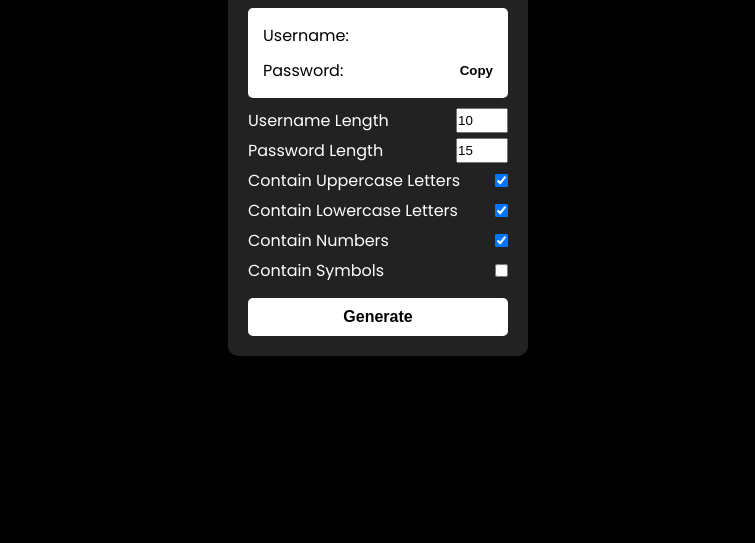
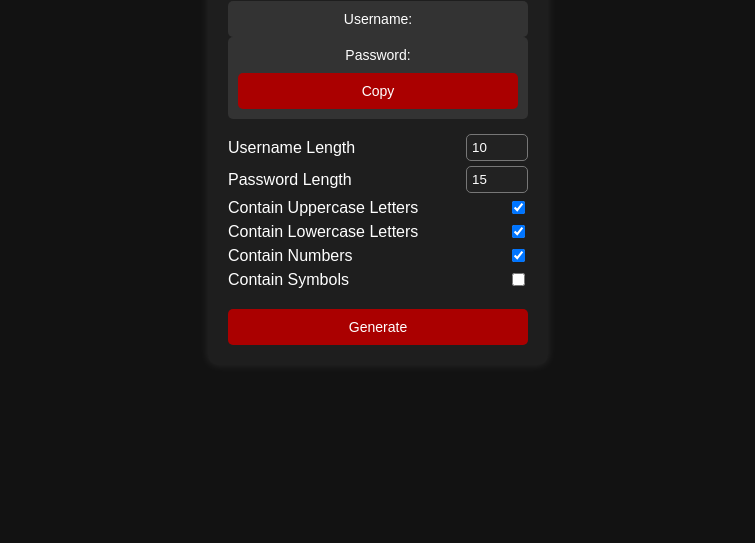
Before and after one commit to Noah8284/gerador-de-contas, a plain HTML site: page index.html in a window 1280 px wide. Shown: the part 257-800 px from the top of the page, without its empty margins (262-1017 px from the left). Drawn offline with Linux system fonts and the light colour scheme.

Commit message:
Update style.css

```diff
--- a/style.css
+++ b/style.css
@@ -1,76 +1,25 @@
-@import url("https://fonts.googleapis.com/css2?family=Poppins:wght@200;400;600&display=swap");
+{}body { font-family: Arial, sans-serif; background-color: #121212; color: white; display: flex; flex-direction: column; align-items: center; justify-content: center; height: 100vh; margin: 0; }
 
-* {
-  box-sizing: border-box;
-  margin: 0;
-  padding: 0;
-}
+header { text-align: center; margin-bottom: 20px; }
 
-body {
-  background-color: black;
-  color: white;
-  display: flex;
-  align-items: center;
-  justify-content: center;
-  font-family: "Poppins", sans-serif;
-  height: 100vh;
-  flex-direction: column;
-}
+h3 { margin: 0; color: #fff; }
 
-header {
-  text-align: center;
-  font-size: 2rem;
-}
+.container { background: #1e1e1e; padding: 20px; border-radius: 10px; box-shadow: 0 0 10px rgba(255, 255, 255, 0.1); width: 300px; text-align: center; }
 
-.container {
-  background-color: #222;
-  padding: 20px;
-  border-radius: 10px;
-  width: 300px;
-  text-align: center;
-}
+.output { margin-bottom: 15px; }
 
-.output {
-  background-color: white;
-  color: black;
-  padding: 10px;
-  margin-bottom: 10px;
-  border-radius: 5px;
-}
+.pw { display: flex; flex-direction: column; align-items: center; background: #333; padding: 10px; border-radius: 5px; font-size: 14px; }
 
-.pw {
-  display: flex;
-  justify-content: space-between;
-  align-items: center;
-  padding: 5px;
-}
+.pw button { margin-top: 10px; width: 100%; }
 
-.pw button {
-  background-color: white;
-  border: none;
-  cursor: pointer;
-  font-weight: bold;
-}
+button { background-color: #AA0000; color: white; border: none; padding: 10px; cursor: pointer; border-radius: 5px; font-size: 14px; margin-top: 10px; }
 
-.settings {
-  margin-top: 10px;
-}
+button:hover { background-color: #880000; }
 
-.form-control {
-  display: flex;
-  justify-content: space-between;
-  margin: 5px 0;
-}
+.settings { margin-bottom: 10px; }
 
-.generate {
-  background-color: white;
-  color: black;
-  border: none;
-  cursor: pointer;
-  font-size: 1rem;
-  font-weight: bold;
-  padding: 10px;
-  width: 100%;
-  margin-top: 10px;
-  border-radius: 5px;
-}
+.form-control { display: flex; justify-content: space-between; align-items: center; margin: 5px 0; }
+
+input[type="number"] { width: 50px; padding: 5px; border: 1px solid #777; border-radius: 5px; background: #222; color: white; }
+
+.generate { width: 100%; }
```
